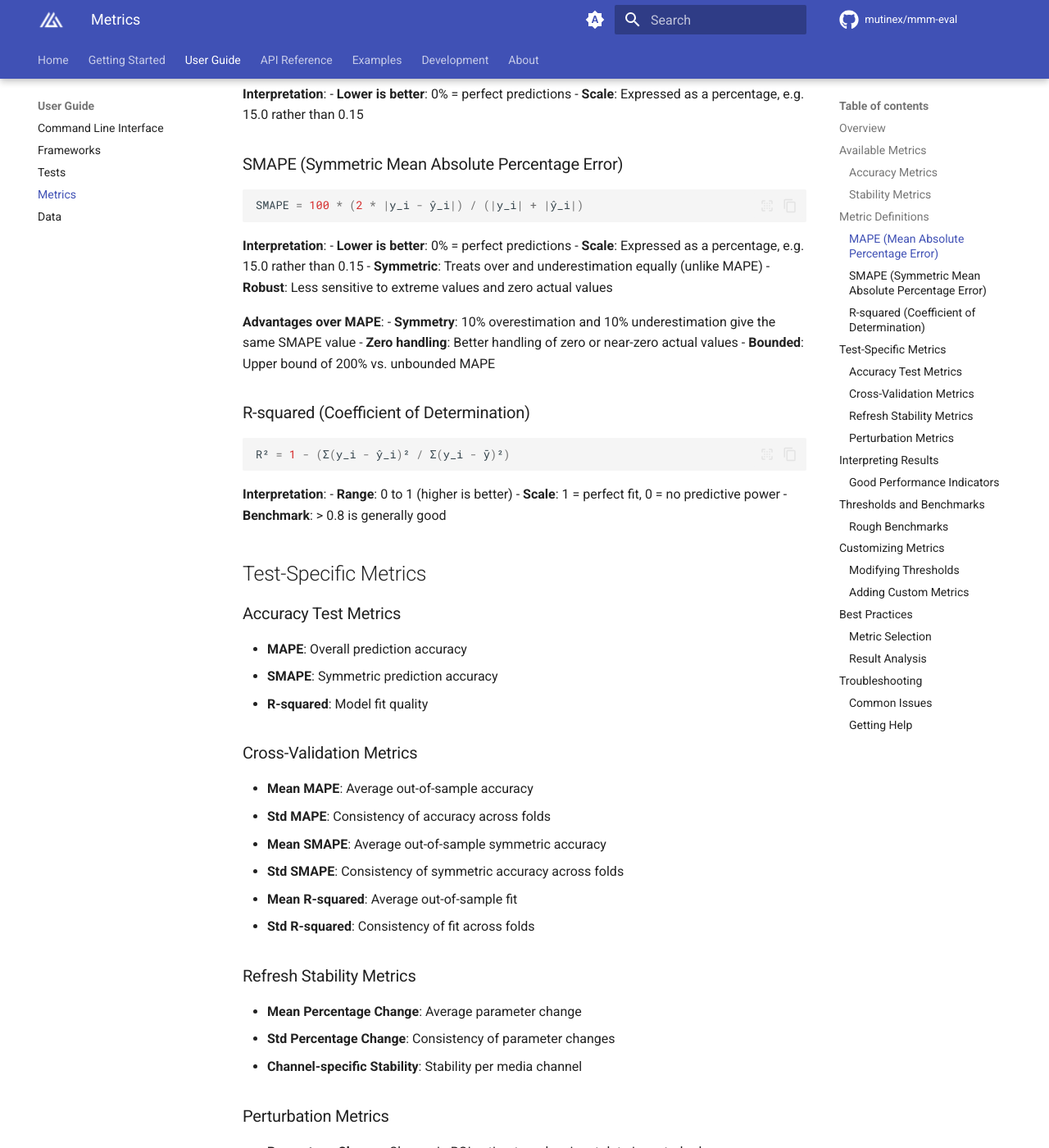
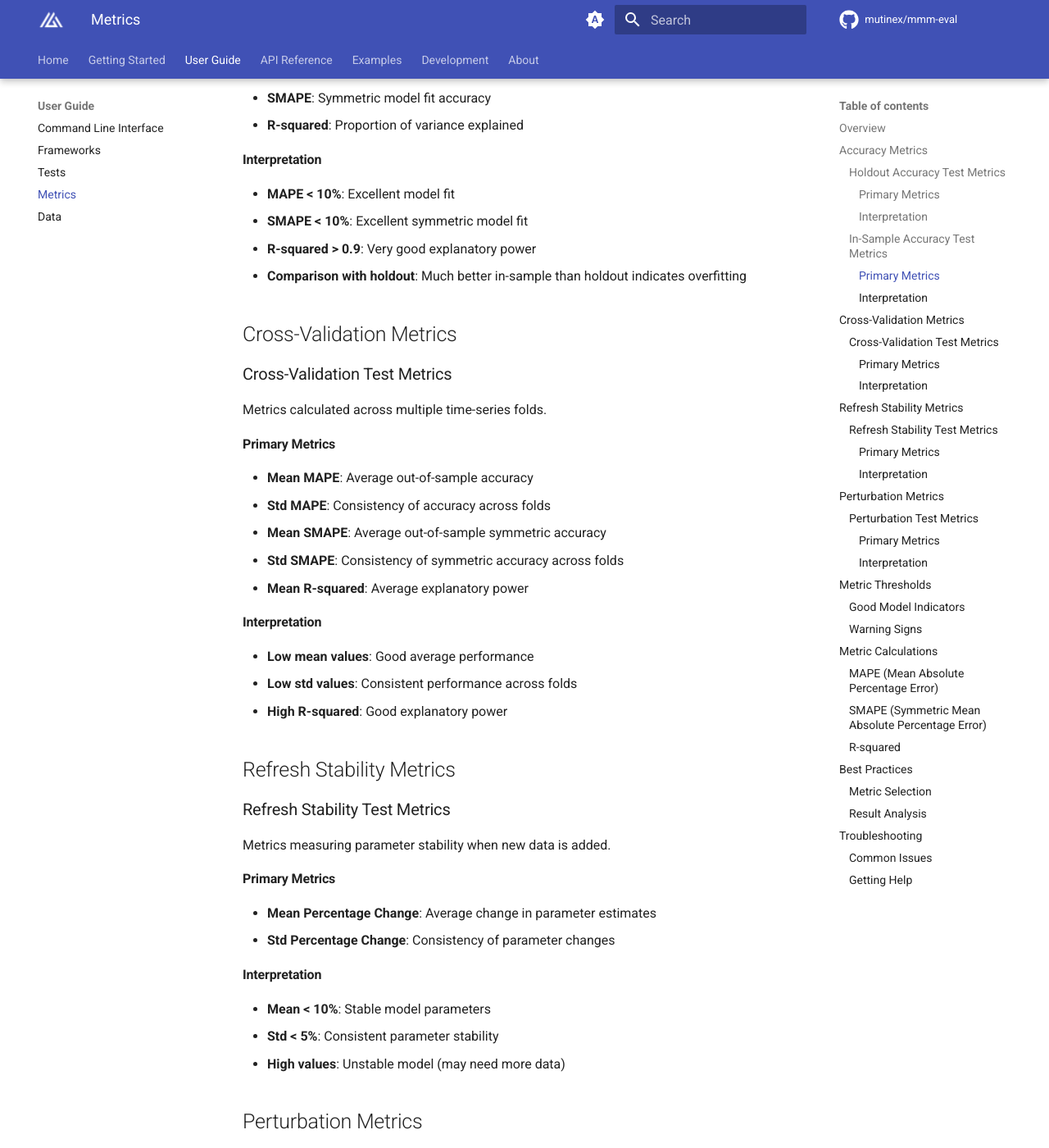
Before and after one commit to mutinex/mmm-eval, an MkDocs documentation site: the page built from docs/user-guide/metrics.md, in a window 1280 px wide and 1400 px high, scrolled down 1089 px. Shown: the whole window at 82% size. Built offline with MkDocs 1.6.1 and Material for MkDocs 9.7.7, drawn with Linux system fonts in a browser that asks for light colours; comment, search, counter and statistics services are not loaded; the version menu is left out; some of the changed text lies outside the part shown.

````diff
--- a/docs/user-guide/metrics.md
+++ b/docs/user-guide/metrics.md
@@ -1,170 +1,173 @@
 # Metrics
 
-> **Note:** To render math equations, enable `pymdownx.arithmatex` in your `mkdocs.yml` and include MathJax. See the user guide for details.
-
-mmm-eval provides a comprehensive set of metrics to evaluate MMM performance. This guide explains each metric and how to interpret the results.
+mmm-eval provides comprehensive metrics for evaluating MMM performance across different validation approaches. This guide explains each metric and how to interpret the results.
 
 ## Overview
 
-mmm-eval provides a comprehensive set of metrics to evaluate MMM performance. This guide explains each metric and how to interpret the results.
+mmm-eval calculates metrics for different types of validation tests:
 
-## Available Metrics
+1. **Accuracy Metrics**: Model fit and prediction accuracy
+2. **Cross-Validation Metrics**: Generalization performance
+3. **Refresh Stability Metrics**: Model stability over time
+4. **Perturbation Metrics**: Model robustness
 
-mmm-eval calculates several key metrics across different validation tests:
+## Accuracy Metrics
 
-### Accuracy Metrics
+### Holdout Accuracy Test Metrics
 
-- **MAPE (Mean Absolute Percentage Error)**: Average percentage error between predictions and actual values
-- **SMAPE (Symmetric Mean Absolute Percentage Error)**: Symmetric version of MAPE that treats over and underestimation equally
-- **R-squared**: Proportion of variance explained by the model
+Metrics calculated on out-of-sample predictions using train/test splits.
 
-### Stability Metrics
-
-- **Parameter Change**: Percentage change in model parameters
-- **Channel Stability**: Stability of media channel coefficients
-- **Intercept Stability**: Stability of baseline parameters
-
-## Metric Definitions
-
-### MAPE (Mean Absolute Percentage Error)
-
-```python
-MAPE = (1/n) * Σ |(y_i - ŷ_i) / y_i|
-```
-
-**Interpretation**:
-- **Lower is better**: 0% = perfect predictions
-- **Scale**: Expressed as a percentage, e.g. 15.0 rather than 0.15
-
-### SMAPE (Symmetric Mean Absolute Percentage Error)
-
-```python
-SMAPE = 100 * (2 * |y_i - ŷ_i|) / (|y_i| + |ŷ_i|)
-```
-
-**Interpretation**:
-- **Lower is better**: 0% = perfect predictions
-- **Scale**: Expressed as a percentage, e.g. 15.0 rather than 0.15
-- **Symmetric**: Treats over and underestimation equally (unlike MAPE)
-- **Robust**: Less sensitive to extreme values and zero actual values
-
-**Advantages over MAPE**:
-- **Symmetry**: 10% overestimation and 10% underestimation give the same SMAPE value
-- **Zero handling**: Better handling of zero or near-zero actual values
-- **Bounded**: Upper bound of 200% vs. unbounded MAPE
-
-### R-squared (Coefficient of Determination)
-
-```python
-R² = 1 - (Σ(y_i - ŷ_i)² / Σ(y_i - ȳ)²)
-```
-
-**Interpretation**:
-- **Range**: 0 to 1 (higher is better)
-- **Scale**: 1 = perfect fit, 0 = no predictive power
-- **Benchmark**: > 0.8 is generally good
-
-## Test-Specific Metrics
-
-### Accuracy Test Metrics
+#### Primary Metrics
 
 - **MAPE**: Overall prediction accuracy
 - **SMAPE**: Symmetric prediction accuracy
-- **R-squared**: Model fit quality
+- **R-squared**: Proportion of variance explained
 
-### Cross-Validation Metrics
+#### Interpretation
+
+- **MAPE < 15%**: Good prediction accuracy
+- **SMAPE < 15%**: Good symmetric prediction accuracy
+- **R-squared > 0.8**: Good explanatory power
+
+### In-Sample Accuracy Test Metrics
+
+Metrics calculated on in-sample predictions using the full dataset.
+
+#### Primary Metrics
+
+- **MAPE**: Model fit accuracy
+- **SMAPE**: Symmetric model fit accuracy
+- **R-squared**: Proportion of variance explained
+
+#### Interpretation
+
+- **MAPE < 10%**: Excellent model fit
+- **SMAPE < 10%**: Excellent symmetric model fit
+- **R-squared > 0.9**: Very good explanatory power
+- **Comparison with holdout**: Much better in-sample than holdout indicates overfitting
+
+## Cross-Validation Metrics
+
+### Cross-Validation Test Metrics
+
+Metrics calculated across multiple time-series folds.
+
+#### Primary Metrics
 
 - **Mean MAPE**: Average out-of-sample accuracy
 - **Std MAPE**: Consistency of accuracy across folds
 - **Mean SMAPE**: Average out-of-sample symmetric accuracy
 - **Std SMAPE**: Consistency of symmetric accuracy across folds
-- **Mean R-squared**: Average out-of-sample fit
-- **Std R-squared**: Consistency of fit across folds
+- **Mean R-squared**: Average explanatory power
 
-### Refresh Stability Metrics
+#### Interpretation
 
-- **Mean Percentage Change**: Average parameter change
+- **Low mean values**: Good average performance
+- **Low std values**: Consistent performance across folds
+- **High R-squared**: Good explanatory power
+
+## Refresh Stability Metrics
+
+### Refresh Stability Test Metrics
+
+Metrics measuring parameter stability when new data is added.
+
+#### Primary Metrics
+
+- **Mean Percentage Change**: Average change in parameter estimates
 - **Std Percentage Change**: Consistency of parameter changes
-- **Channel-specific Stability**: Stability per media channel
 
-### Perturbation Metrics
+#### Interpretation
 
-- **Percentage Change**: Change in ROI estimates when input data is perturbed
-- **Channel-specific Sensitivity**: Sensitivity of each media channel to data perturbations
-- **Model Robustness**: Overall model stability to input noise
+- **Mean < 10%**: Stable model parameters
+- **Std < 5%**: Consistent parameter stability
+- **High values**: Unstable model (may need more data)
 
-## Interpreting Results
+## Perturbation Metrics
 
-### Good Performance Indicators
+### Perturbation Test Metrics
 
-- **MAPE < 15%**: Good prediction accuracy
-- **SMAPE < 15%**: Good symmetric prediction accuracy
-- **R-squared > 0.8**: Strong model fit
-- **Low parameter changes**: Stable model
-- **Low perturbation sensitivity**: Robust to input noise
-- **Reasonable training time**: Efficient computation
+Metrics measuring model robustness to data perturbations.
 
-## Thresholds and Benchmarks
+#### Primary Metrics
 
-### Rough Benchmarks
+- **Percentage Change**: Change in ROI estimates after perturbation
 
-| Metric | Excellent | Good | Acceptable | Poor |
-|--------|-----------|------|------------|------|
-| MAPE | < 5% | 5-10% | 10-15% | > 15% |
-| SMAPE | < 5% | 5-10% | 10-15% | > 15% |
-| R-squared | > 0.9 | 0.8-0.9 | 0.6-0.8 | < 0.6 |
-| Parameter Change | < 5% | 5-10% | 10-20% | > 20% |
-| Perturbation Change | < 5% | 5-10% | 10-15% | > 15% |
+#### Interpretation
 
-## Customizing Metrics
+- **Change < 5%**: Robust model
+- **Change > 10%**: Sensitive model
+- **Channel-specific**: Some channels more robust than others
 
-### Modifying Thresholds
+## Metric Thresholds
 
-If you'd like to modify the test pass/fail thresholds, you can fork the branch and
-modify the thresholds in `mmm_eval/metrics/threshold_constants.py`.
+### Good Model Indicators
 
-### Adding Custom Metrics
+- **Holdout Accuracy**: MAPE < 15%, SMAPE < 15%, R-squared > 0.8
+- **In-Sample Accuracy**: MAPE < 10%, SMAPE < 10%, R-squared > 0.9
+- **Cross-Validation**: Mean MAPE < 15%, Std MAPE < 5%
+- **Refresh Stability**: Mean change < 10%, Std change < 5%
+- **Perturbation**: ROI change < 5%
 
-To add custom metrics, extend the metrics module:
+### Warning Signs
+
+- **Poor Performance**: High MAPE/SMAPE or low R-squared
+- **Overfitting**: Much better in-sample than holdout performance
+- **Unstable Model**: Large parameter changes
+- **Inconsistent Performance**: High standard deviations
+
+## Metric Calculations
+
+### MAPE (Mean Absolute Percentage Error)
 
 ```python
-from mmm_eval.metrics import BaseMetric
+MAPE = (1/n) * Σ|(actual - predicted) / actual| * 100
+```
 
-class CustomMetric(BaseMetric):
-    def calculate(self, y_true, y_pred):
-        # Your custom calculation
-        return custom_value
+### SMAPE (Symmetric Mean Absolute Percentage Error)
+
+```python
+SMAPE = (2/n) * Σ|actual - predicted| / (|actual| + |predicted|) * 100
 ```
+
+### R-squared
+
+```python
+R² = 1 - (SS_res / SS_tot)
+```
+
+Where:
+- SS_res = Sum of squared residuals
+- SS_tot = Total sum of squares
 
 ## Best Practices
 
 ### Metric Selection
 
-- **Start with MAPE**: Most intuitive for business users
-- **Include SMAPE**: More robust alternative to MAPE for symmetric evaluation
-- **Include R-squared**: Technical measure of fit quality
-- **Monitor stability**: Critical for production models
-- **Track performance**: Important for scalability
+- **Start with holdout accuracy**: Always evaluate out-of-sample performance
+- **Add in-sample accuracy**: To assess model fit and identify overfitting
+- **Include cross-validation**: For robust generalization assessment
+- **Monitor stability**: For production model reliability
+- **Test robustness**: For model sensitivity analysis
 
 ### Result Analysis
 
-- **Compare across frameworks**: Use same metrics for fair comparison
-- **Track over time**: Monitor performance as data grows
-- **Set business thresholds**: Align with business requirements
+- **Compare frameworks**: Run same metrics on different frameworks
+- **Track over time**: Monitor metrics as data grows
+- **Set thresholds**: Define acceptable performance levels
 - **Document decisions**: Record metric choices and rationale
 
 ## Troubleshooting
 
 ### Common Issues
 
-1. **Extreme MAPE values**: Check for zero or near-zero actual values
-2. **High SMAPE values**: Check for symmetric errors and zero handling
-3. **Negative R-squared**: Model performs worse than baseline
-4. **Inconsistent metrics**: Verify data preprocessing
-5. **Missing metrics**: Check test configuration
+1. **High MAPE**: Check data quality and model specification
+2. **Low R-squared**: Consider additional features or model complexity
+3. **Unstable parameters**: May need more data or regularization
+4. **Overfitting**: Reduce model complexity or add regularization
 
 ### Getting Help
 
-- Review [Tests](../user-guide/tests.md) for metric context
-- Check [Configuration](../getting-started/configuration.md) for settings
+- Check [Configuration](../getting-started/configuration.md) for metric settings
+- Review [Examples](../examples/basic-usage.md) for similar cases
 - Join [Discussions](https://github.com/mutinex/mmm-eval/discussions) for support
````
Also changed, not shown: README.md (+3 -3 lines), docs/examples/basic-usage.md (+12 -79 lines), docs/getting-started/quick-start.md (+9 -5 lines), docs/index.md (+3 -2 lines), docs/user-guide/cli.md (+8 -5 lines), docs/user-guide/tests.md (+48 -11 lines).
